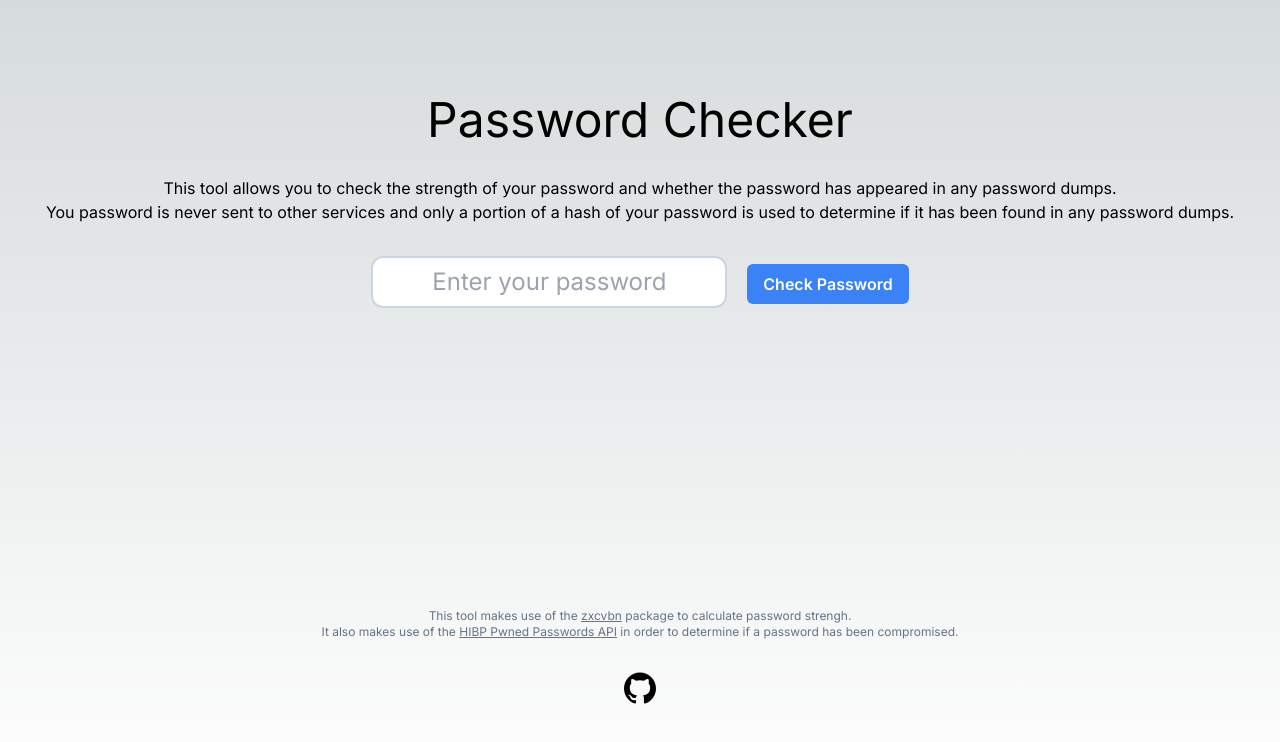
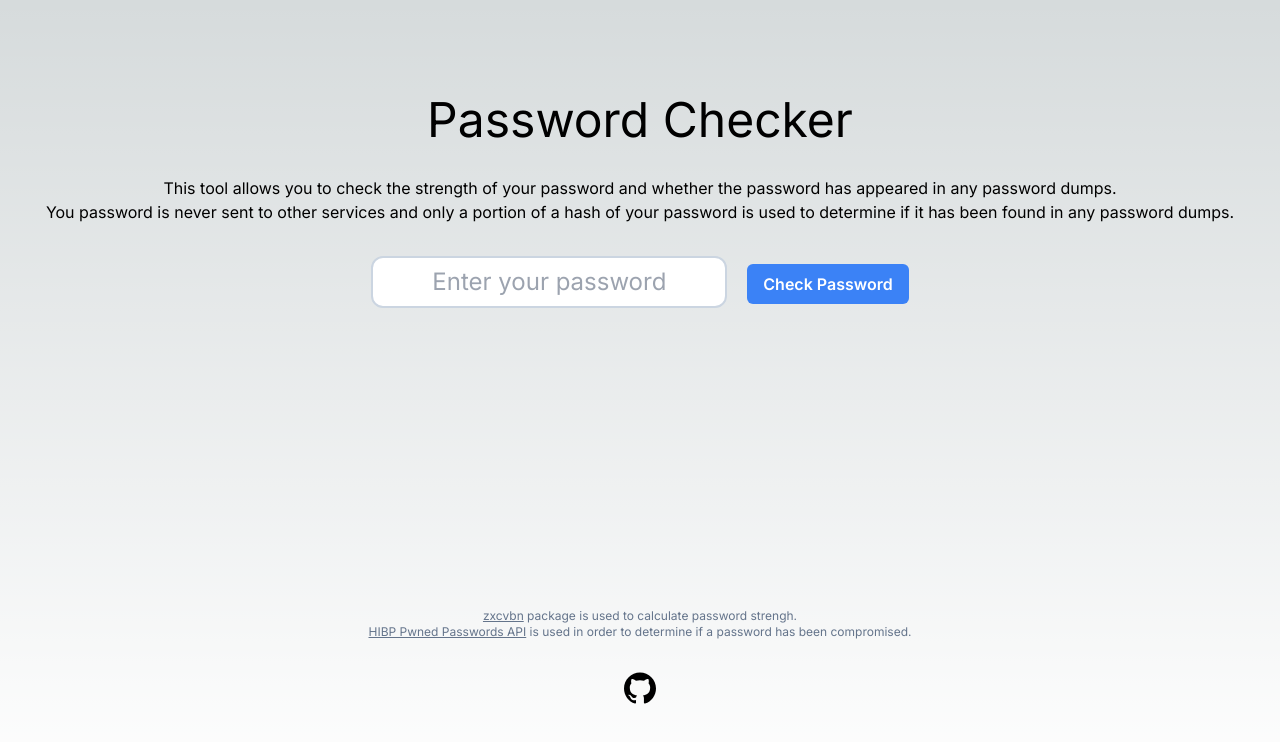
Before and after one commit to gvwalker/passwordchecker, a Next.js app: page / in a window 1280 px wide. Shown: the top 742 px of the page. Built offline with nearby package versions, Linux system fonts and the light colour scheme.

Commit message:
Change footer content

```diff
--- a/src/app/page.tsx
+++ b/src/app/page.tsx
@@ -145,18 +145,16 @@ export default function Home() {
       )}
       <div className="mt-auto mb-8 text-center text-xs text-slate-500">
         <p>
-          This tool makes use of the{" "}
           <a className="underline" href="https://github.com/dropbox/zxcvbn">
             zxcvbn
           </a>{" "}
-          package to calculate password strengh.
+          package is used to calculate password strengh.
         </p>
         <p>
-          It also makes use of the{" "}
           <a className="underline" href="https://haveibeenpwned.com/Passwords">
             HIBP Pwned Passwords API
           </a>{" "}
-          in order to determine if a password has been compromised.
+          is used in order to determine if a password has been compromised.
         </p>
       </div>
       <div className="self-center">
```
